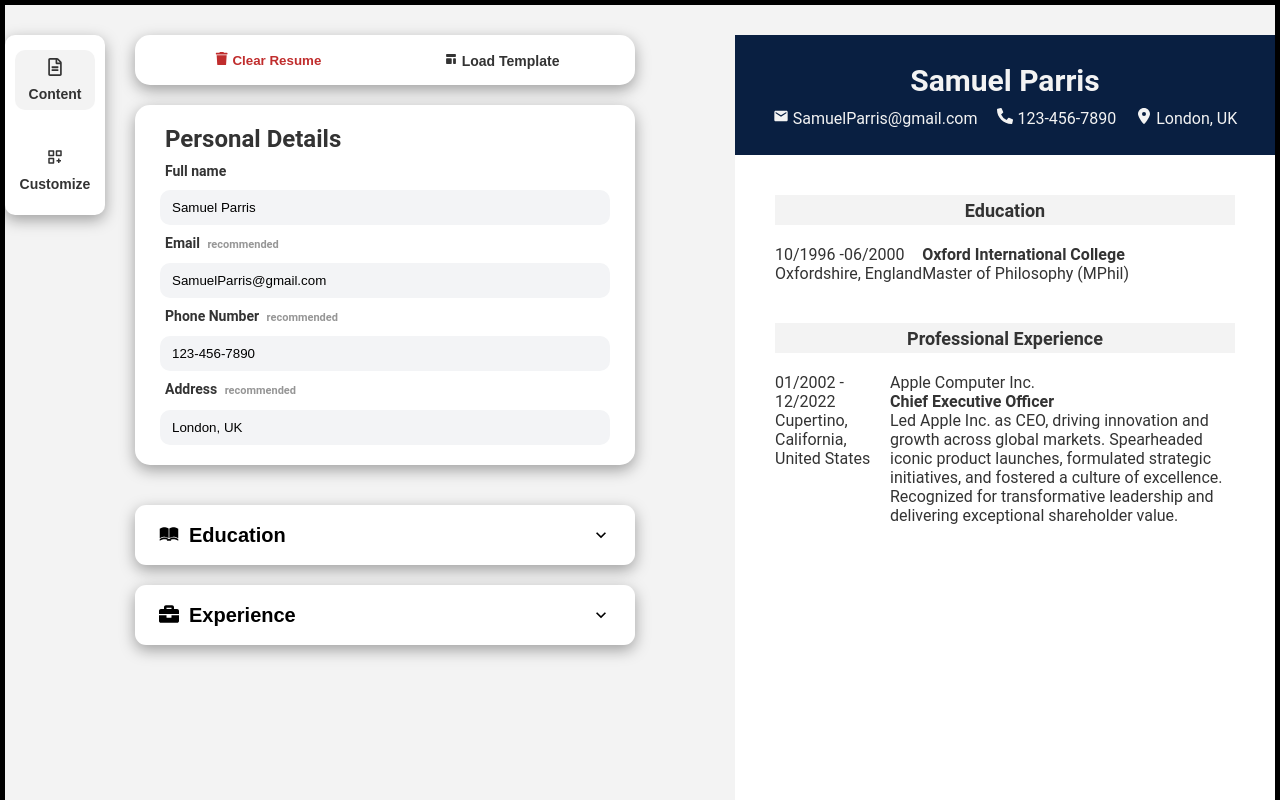
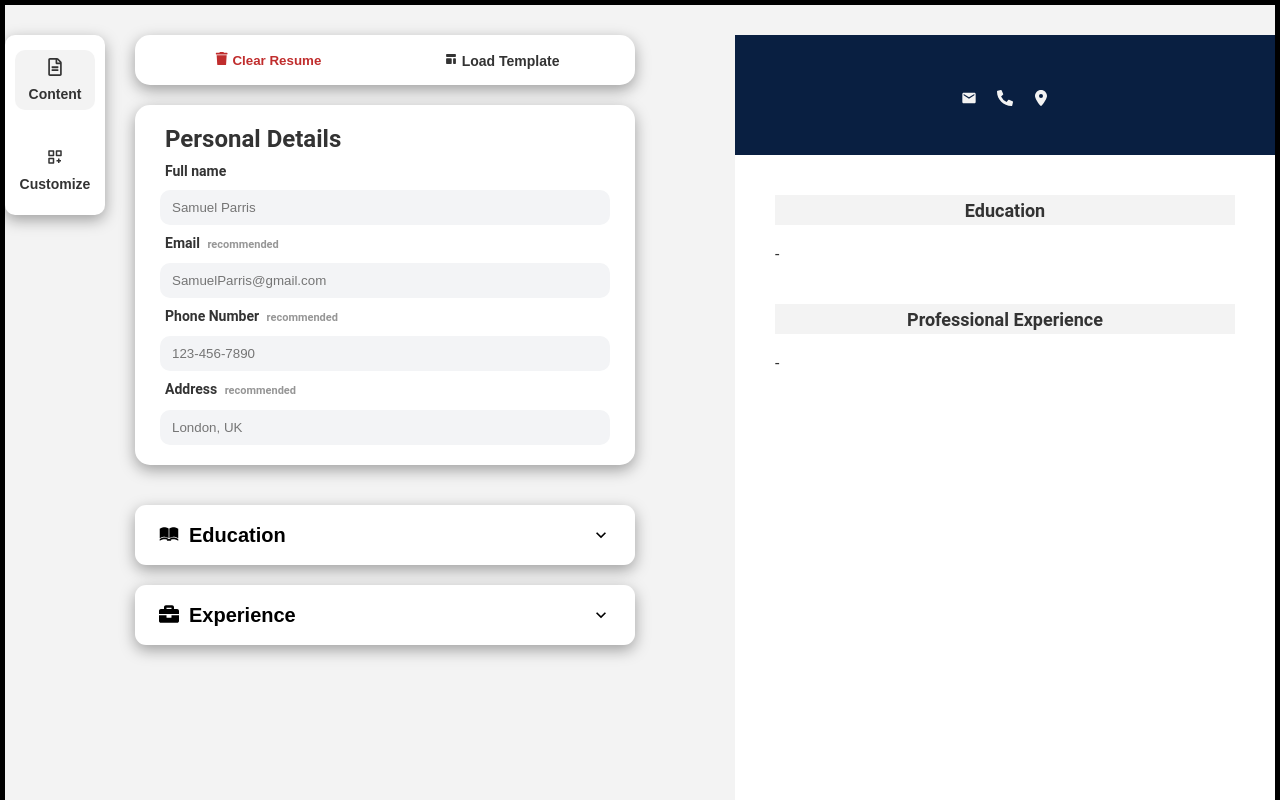
Before and after one commit to IulianGabriel/Resume-Architect, a React (Vite) app: page / in a window 1280 px wide. Shown: the top 800 px of the page. Built offline with nearby package versions, Linux system fonts and the light colour scheme.

Commit message:
Restructured project again.
reduced unnecessary states, added education and experience template. now you can dynamically change education and experience by writing in the input fields.

```diff
--- a/src/Components/CvApp.jsx
+++ b/src/Components/CvApp.jsx
@@ -9,39 +9,88 @@ import { templateResume } from "../util/template";
 import { useState } from "react";
 
 const CvApp = () => {
-  const [inputValue, setInputValue] = useState({
-    name: templateResume.name,
-    email: templateResume.email,
-    phoneNumber: templateResume.phoneNumber,
-    address: templateResume.address,
-    education: templateResume.education,
-    experience: templateResume.experience,
-  });
-
-  const handleInputChange = (e) => {
-    const { name, value } = e.target;
-    setInputValue((prev) => {
-      return { ...prev, [name]: value };
-    });
-  };
-
-  const handleClearButton = () => {
-    setInputValue({
+  const [values, setValues] = useState({
+    personalDetails: {
       name: "",
       email: "",
       phoneNumber: "",
       address: "",
-      education: [],
-      experience: [],
+    },
+    education: {
+      name: "",
+      achievement: "",
+      startDate: "",
+      endDate: "",
+      location: "",
+    },
+    experience: {
+      name: "",
+      achievement: "",
+      startDate: "",
+      endDate: "",
+      location: "",
+      jobDescription: "",
+    },
+  });
+
+  const handleInputs = (e, section) => {
+    const { name, value } = e.target;
+    console.log(section, name, value);
+    setValues((prev) => ({
+      ...prev,
+      [section]: { ...prev[section], [name]: value },
+    }));
+  };
+
+  const handleClearButton = () => {
+    setValues({
+      personalDetails: {
+        name: "",
+        email: "",
+        phoneNumber: "",
+        address: "",
+      },
+      education: {
+        name: "",
+        achievement: "",
+        startDate: "",
+        endDate: "",
+        location: "",
+      },
+      experience: {
+        name: "",
+        achievement: "",
+        startDate: "",
+        endDate: "",
+        location: "",
+        jobDescription: "",
+      },
     });
   };
 
   const handleTemplateButton = () => {
-    setInputValue({
-      name: templateResume.name,
-      email: templateResume.email,
-      phoneNumber: templateResume.phoneNumber,
-      address: templateResume.address,
+    setValues({
+      personalDetails: {
+        name: templateResume.personalDetails.name,
+        email: templateResume.personalDetails.email,
+        phoneNumber: templateResume.personalDetails.phoneNumber,
+        address: templateResume.personalDetails.address,
+      },
+      education: {
+        name: templateResume.education[0].name,
+        achievement: templateResume.education[0].achievement,
+        startDate: templateResume.education[0].startDate,
+        endDate: templateResume.education[0].endDate,
+        location: templateResume.education[0].location,
+      },
+      experience: {
+        name: templateResume.experience[0].name,
+        achievement: templateResume.experience[0].achievement,
+        startDate: templateResume.experience[0].startDate,
+        endDate: templateResume.experience[0].endDate,
+        location: templateResume.experience[0].location,
+        jobDescription: templateResume.experience[0].jobDescription,
+      },
     });
   };
 
@@ -55,17 +104,22 @@ const CvApp = () => {
             handleTemplateButton={handleTemplateButton}
           />
           <PersonalDetails
-            handleInputChange={handleInputChange}
-            inputValue={inputValue}
+            handlePersonalDetailsInputs={(e) =>
+              handleInputs(e, "personalDetails")
+            }
+            pdInputValues={values.personalDetails}
           />
-          <Qualifications />
+          <Qualifications
+            qualificationInputs={values}
+            setQualificationHandle={setValues}
+          />
         </div>
       </section>
       <section className="resume-container">
-        <ResumePersonalInfo personalInfo={inputValue} />
+        <ResumePersonalInfo personalInfo={values.personalDetails} />
         <div className="more-information">
-          <ResumeEducationInfo />
-          <ResumeExperienceInfo />
+          <ResumeEducationInfo educationInfo={values.education} />
+          <ResumeExperienceInfo experienceInfo={values.experience} />
         </div>
       </section>
     </div>
--- a/src/Components/PersonalDetails.jsx
+++ b/src/Components/PersonalDetails.jsx
@@ -1,59 +1,59 @@
 import PropTypes from "prop-types";
 import { templateResume } from "../util/template";
 
-const PersonalDetails = ({ handleInputChange, inputValue }) => {
+const PersonalDetails = ({ handlePersonalDetailsInputs, pdInputValues }) => {
   return (
     <form className="personal-details">
       <h3>Personal Details</h3>
       <label htmlFor="name">Full name</label>
       <input
         type="text"
-        placeholder={templateResume.name}
+        placeholder={templateResume.personalDetails.name}
         id="name"
         name="name"
-        value={inputValue.name}
-        onChange={handleInputChange}
+        value={pdInputValues.name}
+        onChange={handlePersonalDetailsInputs}
       />
       <label htmlFor="email">
         Email <span>recommended</span>
       </label>
       <input
         type="email"
-        placeholder={templateResume.email}
+        placeholder={templateResume.personalDetails.email}
         id="email"
         name="email"
-        value={inputValue.email}
-        onChange={handleInputChange}
+        value={pdInputValues.email}
+        onChange={handlePersonalDetailsInputs}
       />
       <label htmlFor="phoneNumber">
         Phone Number <span>recommended</span>
       </label>
       <input
         type="tel"
-        placeholder={templateResume.phoneNumber}
+        placeholder={templateResume.personalDetails.phoneNumber}
         id="phoneNumber"
         name="phoneNumber"
-        value={inputValue.phoneNumber}
-        onChange={handleInputChange}
+        value={pdInputValues.phoneNumber}
+        onChange={handlePersonalDetailsInputs}
       />
       <label htmlFor="address">
         Address <span>recommended</span>
       </label>
       <input
         type="text"
-        placeholder={templateResume.address}
+        placeholder={templateResume.personalDetails.address}
         id="address"
         name="address"
-        value={inputValue.address}
-        onChange={handleInputChange}
+        value={pdInputValues.address}
+        onChange={handlePersonalDetailsInputs}
       />
     </form>
   );
 };
 
 PersonalDetails.propTypes = {
-  handleInputChange: PropTypes.func.isRequired,
-  inputValue: PropTypes.shape({
+  handlePersonalDetailsInputs: PropTypes.func.isRequired,
+  pdInputValues: PropTypes.shape({
     name: PropTypes.string.isRequired,
     email: PropTypes.string.isRequired,
     phoneNumber: PropTypes.string.isRequired,
--- a/src/Components/Qualifications.jsx
+++ b/src/Components/Qualifications.jsx
@@ -2,34 +2,16 @@ import AccordionItemComp from "./AccordionItemComp";
 import { Accordion } from "@chakra-ui/accordion";
 import { FaBriefcase } from "react-icons/fa"; // icon for "experience"
 import { GiOpenBook } from "react-icons/gi";
-import { useState } from "react";
+import PropTypes from "prop-types";
 
-const Qualifications = () => {
-  const [qualificationInputs, setQualificationInputs] = useState({
-    education: {
-      name: "",
-      achievement: "",
-      startDate: "",
-      endDate: "",
-      location: "",
-    },
-    experience: {
-      name: "",
-      achievement: "",
-      startDate: "",
-      endDate: "",
-      location: "",
-      jobDescription: "",
-    },
-  });
-  function handleQualificationsInputs(e, section) {
+const Qualifications = ({ qualificationInputs, setQualificationHandle }) => {
+  const handleQualificationsInputs = (e, section) => {
     const { name, value } = e.target;
-    setQualificationInputs((prev) => ({
+    setQualificationHandle((prev) => ({
       ...prev,
       [section]: { ...prev[section], [name]: value },
     }));
-  }
-
+  };
   return (
     <Accordion allowToggle>
       <AccordionItemComp
@@ -54,4 +36,12 @@ const Qualifications = () => {
   );
 };
 
+Qualifications.propTypes = {
+  qualificationInputs: PropTypes.shape({
+    education: PropTypes.object.isRequired,
+    experience: PropTypes.object.isRequired,
+  }).isRequired,
+  setQualificationHandle: PropTypes.func.isRequired,
+};
+
 export default Qualifications;
--- a/src/Components/ResumeEducationInfo.jsx
+++ b/src/Components/ResumeEducationInfo.jsx
@@ -1,26 +1,34 @@
-import { templateResume } from "../util/template";
+import PropTypes from "prop-types";
 
-const ResumeEducationInfo = () => {
+const ResumeEducationInfo = ({ educationInfo }) => {
+  const { name, achievement, startDate, endDate, location } = educationInfo;
   return (
     <div className="education-section">
       <h3>Education</h3>
       <div className="education-info">
         <div className="education-period">
           <p>
-            {templateResume.education[0].startDate} -
-            {templateResume.education[0].endDate}
+            {startDate} - {endDate}
           </p>
-          <p>{templateResume.education[0].location}</p>
+          <p>{location}</p>
         </div>
         <div className="school-and-degree">
-          <p style={{ fontWeight: "bold" }}>
-            {templateResume.education[0].name}
-          </p>
-          <p>{templateResume.education[0].achievement}</p>
+          <p style={{ fontWeight: "bold" }}>{name}</p>
+          <p>{achievement}</p>
         </div>
       </div>
     </div>
   );
 };
 
+ResumeEducationInfo.propTypes = {
+  educationInfo: PropTypes.shape({
+    startDate: PropTypes.string.isRequired,
+    endDate: PropTypes.string.isRequired,
+    location: PropTypes.string.isRequired,
+    name: PropTypes.string.isRequired,
+    achievement: PropTypes.string.isRequired,
+  }).isRequired,
+};
+
 export default ResumeEducationInfo;
--- a/src/Components/ResumeExperienceInfo.jsx
+++ b/src/Components/ResumeExperienceInfo.jsx
@@ -1,27 +1,38 @@
-import { templateResume } from "../util/template";
+import PropTypes from "prop-types";
 
-const ResumeExperienceInfo = () => {
+const ResumeExperienceInfo = ({ experienceInfo }) => {
+  const { name, achievement, startDate, endDate, location, jobDescription } =
+    experienceInfo;
+
   return (
     <div className="experience-section">
       <h3>Professional Experience</h3>
       <div className="experience-info">
         <div className="working-period">
           <p>
-            {templateResume.experience[0].startDate} -{" "}
-            {templateResume.experience[0].endDate}
+            {startDate} -{endDate}
           </p>
-          <p> {templateResume.experience[0].location} </p>
+          <p> {location} </p>
         </div>
         <div className="additional-information">
-          <p>{templateResume.experience[0].name}</p>
-          <p style={{ fontWeight: "bold" }}>
-            {templateResume.experience[0].achievement}
-          </p>
-          <p>{templateResume.experience[0].jobDescription}</p>
+          <p>{name}</p>
+          <p style={{ fontWeight: "bold" }}>{achievement}</p>
+          <p>{jobDescription}</p>
         </div>
       </div>
     </div>
   );
 };
 
+ResumeExperienceInfo.propTypes = {
+  experienceInfo: PropTypes.shape({
+    name: PropTypes.string.isRequired,
+    achievement: PropTypes.string.isRequired,
+    startDate: PropTypes.string.isRequired,
+    endDate: PropTypes.string.isRequired,
+    location: PropTypes.string.isRequired,
+    jobDescription: PropTypes.string.isRequired,
+  }).isRequired,
+};
+
 export default ResumeExperienceInfo;
--- a/src/util/template.js
+++ b/src/util/template.js
@@ -1,8 +1,10 @@
 export const templateResume = {
-  name: "Samuel Parris",
-  email: "SamuelParris@gmail.com",
-  phoneNumber: "123-456-7890",
-  address: "London, UK",
+  personalDetails: {
+    name: "Samuel Parris",
+    email: "SamuelParris@gmail.com",
+    phoneNumber: "123-456-7890",
+    address: "London, UK",
+  },
   education: [
     {
       name: "Oxford International College",
```
